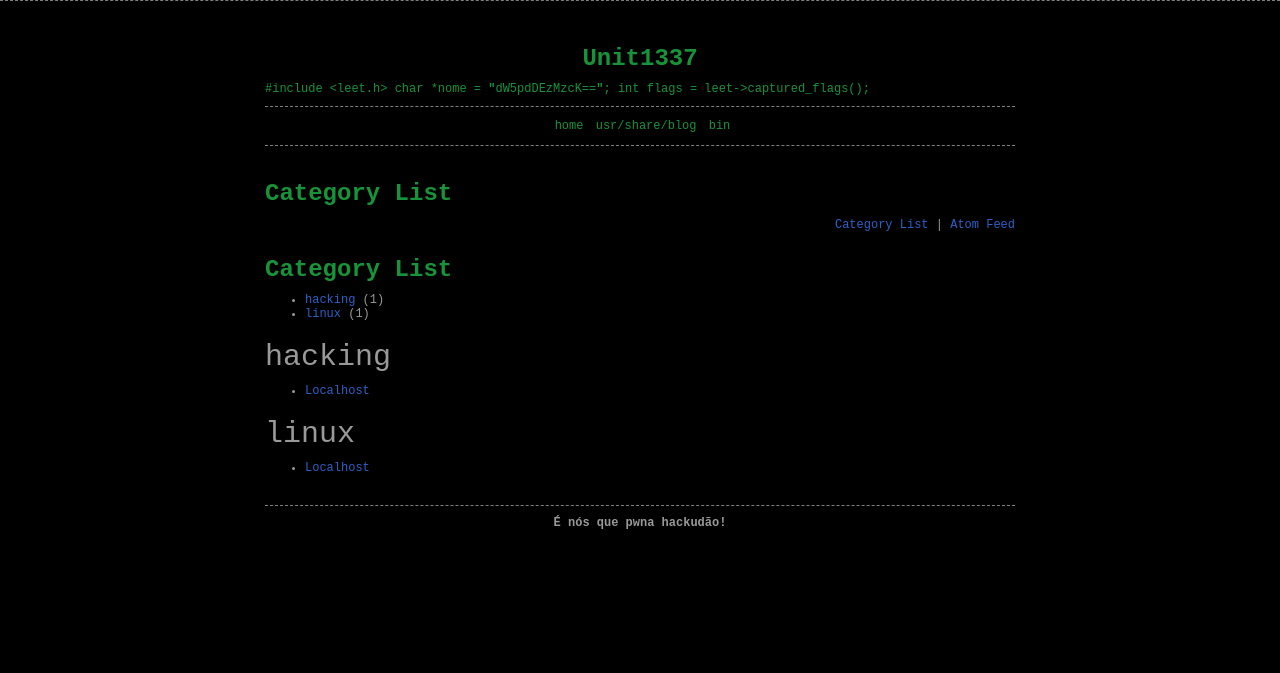
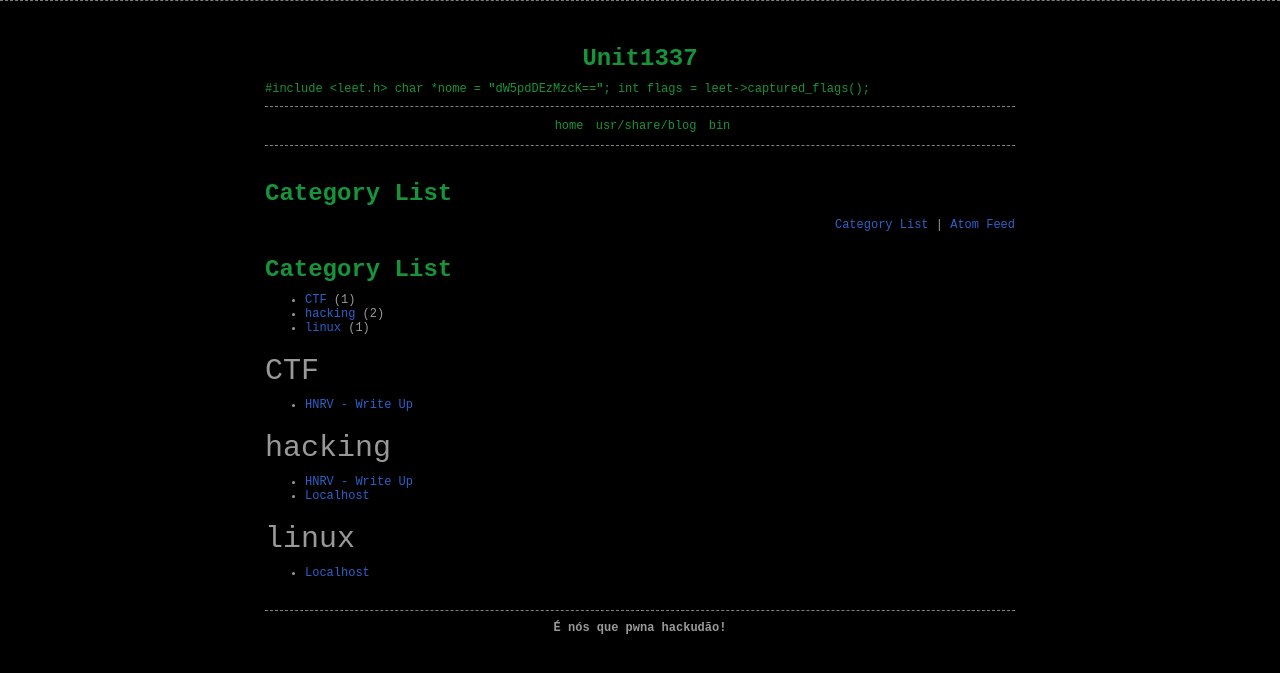
Before and after one commit to unit1337/unit1337.github.io, a Jekyll site: the page built from category.md, in a window 1280 px wide. Shown: the top 673 px of the page. Built offline with Jekyll 4.4.1, drawn with Linux system fonts in a browser that asks for light colours.

Commit message:
Fix the writeup hnrv

```diff
--- a/_posts/2017/2017-10.29-writeuphnrv.md
+++ b/_posts/2017/2017-10-29-writeuphnrv.md
@@ -1,12 +1,12 @@
 ---
 layout: post
-title:	"Localhost"
+title:	"HNRV - Write Up"
 date:	2017-10-29 06:00:00
 categories:
     - blog
 tags:
     - hacking
-    - linux
+    - CTF
 ---
 ### Hacking And Roll V
 
```
